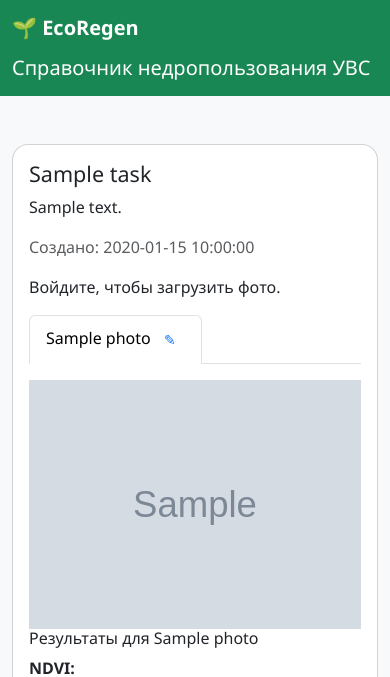
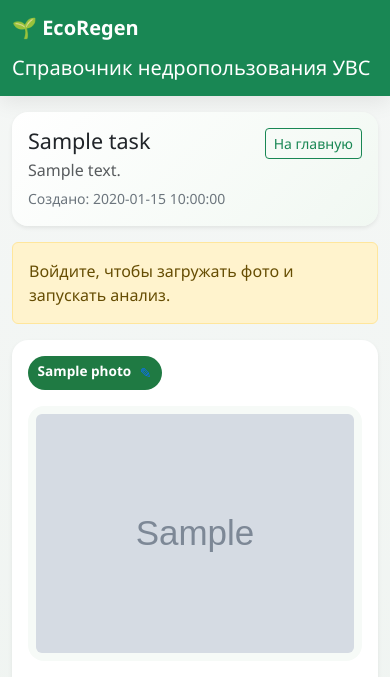
Before and after one commit to SodX1/EcoRegen, a FastAPI app: page /tasks/1 in a window 390 px wide. Shown: the top 677 px of the page. Run offline with FastAPI, Linux system fonts and the light colour scheme; tables that the repository leaves empty hold one stand-in row (values such as "Sample post"); grey boxes marked "Sample" are stand-in pictures.

Commit message:
update frontend

```diff
--- a/app/main.py
+++ b/app/main.py
@@ -2,7 +2,9 @@ from fastapi import FastAPI, Request, Depends
 from fastapi.staticfiles import StaticFiles
 from fastapi.middleware.cors import CORSMiddleware
 from fastapi.templating import Jinja2Templates
+from fastapi.responses import RedirectResponse
 from jose import jwt, JWTError
+from datetime import datetime, timedelta
 
 from .database import Base, engine, SessionLocal
 from . import models
@@ -61,11 +63,35 @@ async def add_user_to_request(request: Request, call_next):
 
 
 @app.get("/")
-def home(request: Request):
-    # Показываем последние задачи на главной странице
+def home(request: Request, start_date: str | None = None, end_date: str | None = None):
+    if not request.state.user:
+        return RedirectResponse(url="/login", status_code=303)
+
+    # Показываем задачи на главной странице с опциональной фильтрацией по дате.
     db = SessionLocal()
     try:
-        tasks = db.query(Task).order_by(Task.created_at.desc()).limit(5).all()
+        query = db.query(Task)
+        try:
+            if start_date:
+                sd = datetime.strptime(start_date, "%Y-%m-%d")
+                query = query.filter(Task.created_at >= sd)
+            if end_date:
+                ed = datetime.strptime(end_date, "%Y-%m-%d") + timedelta(days=1)
+                query = query.filter(Task.created_at < ed)
+        except Exception:
+            start_date = None
+            end_date = None
+
+        tasks = query.order_by(Task.created_at.desc()).limit(20).all()
     finally:
         db.close()
-    return templates.TemplateResponse("home.html", {"request": request, "user": request.state.user, "tasks": tasks})
+    return templates.TemplateResponse(
+        "home.html",
+        {
+            "request": request,
+            "user": request.state.user,
+            "tasks": tasks,
+            "start_date": start_date,
+            "end_date": end_date,
+        },
+    )
--- a/app/static/css/style.css
+++ b/app/static/css/style.css
@@ -1,5 +1,6 @@
 body {
     font-family: 'Segoe UI', sans-serif;
+    background: linear-gradient(180deg, #f5f7f6 0%, #edf3ef 100%);
 }
 .card {
     border-radius: 1rem;
@@ -10,5 +11,93 @@ body {
 
 a, u {
   text-decoration: none;
-  color: "#rrggbb";
+    color: #1f6f4a;
 }
+
+.navbar {
+    box-shadow: 0 6px 20px rgba(0, 0, 0, 0.08);
+}
+
+.task-page .task-header {
+    background: linear-gradient(135deg, #ffffff 0%, #f1f8f2 100%);
+}
+
+.task-workspace .nav-pills .nav-link {
+    border-radius: 999px;
+    background: #e8f2ea;
+    color: #205739;
+    font-weight: 600;
+}
+
+.task-workspace .nav-pills .nav-link.active {
+    background: #1f7a43;
+    color: #fff;
+}
+
+.task-photo {
+    background: #f6faf7;
+}
+
+.task-photo-center {
+    background: #f6faf7;
+    border: 1px solid #e2ece4;
+}
+
+.task-photo-center img {
+    max-height: 440px;
+    width: auto;
+}
+
+.analysis-tabs {
+    border-bottom: 0;
+}
+
+.analysis-tabs .nav-link {
+    color: #1f6f4a;
+    font-weight: 600;
+}
+
+.analysis-tabs .nav-link.active {
+    background: #f8fbf9;
+    border-color: #e2ece4 #e2ece4 #f8fbf9;
+    color: #1b5d3b;
+}
+
+.compact-tool {
+    background: #f8fbf9;
+    border: 1px solid #e2ece4;
+}
+
+.compact-form .form-control,
+.compact-form .form-select {
+    border-radius: 0.6rem;
+}
+
+.compact-tool img {
+    border: 1px solid #dce8de;
+}
+
+@media (max-width: 992px) {
+    .task-page .task-header .card-body {
+        padding: 1rem;
+    }
+}
+
+@media (max-width: 576px) {
+    .container.mt-5 {
+        margin-top: 1rem !important;
+    }
+
+    .task-workspace .nav-pills {
+        gap: 0.35rem !important;
+    }
+
+    .task-workspace .nav-pills .nav-link {
+        padding: 0.35rem 0.6rem;
+        font-size: 0.85rem;
+    }
+
+    .task-photo-center img {
+        max-height: 280px;
+    }
+}
--- a/app/templates/login.html
+++ b/app/templates/login.html
@@ -21,6 +21,7 @@
           </div>
           <button type="submit" class="btn btn-success w-100">Войти</button>
         </form>
+        <p class="mt-3 text-center mb-0">Нет аккаунта? <a href="/register">Зарегистрироваться</a></p>
       </div>
     </div>
   </div>
--- a/app/templates/task_detail.html
+++ b/app/templates/task_detail.html
@@ -1,29 +1,45 @@
 {% extends "base.html" %}
 {% block content %}
-<div class="card">
+<div class="task-page">
+  <div class="task-header card shadow-sm border-0">
+    <div class="card-body d-flex flex-wrap justify-content-between align-items-start gap-3">
+      <div>
+        <h4 class="mb-1">{{ task.title }}</h4>
+        <p class="mb-1 text-muted">{{ task.description or 'Описание отсутствует' }}</p>
+        <small class="text-secondary">Создано: {{ task.created_at }}</small>
+      </div>
+      <a href="/" class="btn btn-outline-success btn-sm">На главную</a>
+    </div>
+  </div>
+
+  {% if not user %}
+    <div class="alert alert-warning mt-3 mb-0">Войдите, чтобы загружать фото и запускать анализ.</div>
+  {% else %}
+    <div class="card shadow-sm border-0 mt-3">
       <div class="card-body">
-    <h4 class="card-title">{{ task.title }}</h4>
-    <p class="card-text">{{ task.description or '' }}</p>
-    <p class="text-muted">Создано: {{ task.created_at }}</p>
-    {% if not user %}
-      <p>Войдите, чтобы загрузить фото.</p>
-    {% else %}
-      <form action="/tasks/{{ task.id }}/upload" enctype="multipart/form-data" method="post">
-        <div class="mb-3">
-          <input type="file" name="files" accept="image/*" multiple required />
+        <h6 class="mb-3">Загрузка фото</h6>
+        <form action="/tasks/{{ task.id }}/upload" enctype="multipart/form-data" method="post" class="row g-2 align-items-end">
+          <div class="col-md-9">
+            <label class="form-label mb-1">Выберите одно или несколько изображений</label>
+            <input type="file" name="files" accept="image/*" multiple required class="form-control" />
           </div>
-        <button class="btn btn-primary">Загрузить одно или несколько фото</button>
+          <div class="col-md-3 d-grid">
+            <button class="btn btn-success">Загрузить</button>
+          </div>
         </form>
+      </div>
+    </div>
   {% endif %}
 
   {% if task.photos and task.photos|length > 0 %}
-      <div class="mb-3">
-        <ul class="nav nav-tabs" id="photoTabs" role="tablist">
+    <div class="task-workspace card shadow-sm border-0 mt-3">
+      <div class="card-body">
+        <ul class="nav nav-pills flex-wrap gap-2" id="photoTabs" role="tablist">
           {% for photo in task.photos %}
             <li class="nav-item" role="presentation">
               <button class="nav-link {% if loop.first %}active{% endif %} photo-tab-button" id="photo-tab-{{ photo.id }}" data-bs-toggle="tab" data-bs-target="#photo-{{ photo.id }}" type="button" role="tab" aria-controls="photo-{{ photo.id }}" aria-selected="{{ 'true' if loop.first else 'false' }}">
                 <span class="photo-title" data-photo-id="{{ photo.id }}">{{ photo.title or ('Фото ' ~ loop.index) }}</span>
-                <span class="btn btn-sm btn-link text-decoration-none rename-photo-btn" data-photo-id="{{ photo.id }}" title="Переименовать" role="button">✎</span>
+                <span class="btn btn-sm btn-link text-decoration-none rename-photo-btn p-0 ms-1" data-photo-id="{{ photo.id }}" title="Переименовать" role="button">✎</span>
               </button>
             </li>
           {% endfor %}
@@ -32,109 +48,100 @@
         <div class="tab-content mt-3">
           {% for photo in task.photos %}
             <div class="tab-pane fade {% if loop.first %}show active{% endif %}" id="photo-{{ photo.id }}" role="tabpanel" aria-labelledby="photo-tab-{{ photo.id }}">
-              <div class="row">
-                <div class="col-md-6">
-                  <img src="{{ photo.path }}" class="img-fluid" alt="photo-{{ photo.id }}">
+              <div class="task-photo-center card border-0 mb-3">
+                <div class="card-body p-2 text-center">
+                  <img src="{{ photo.path }}" class="img-fluid rounded" alt="photo-{{ photo.id }}">
                 </div>
-                <div class="col-md-6">
-                  <h6>Результаты для {{ photo.title or ('Фото ' ~ loop.index) }}</h6>
-                  <div class="mb-2">
+              </div>
+
+              <ul class="nav nav-tabs analysis-tabs" id="analysis-tabs-{{ photo.id }}" role="tablist">
+                <li class="nav-item" role="presentation">
+                  <button class="nav-link active" id="ndvi-tab-{{ photo.id }}" data-bs-toggle="tab" data-bs-target="#ndvi-pane-{{ photo.id }}" type="button" role="tab" aria-controls="ndvi-pane-{{ photo.id }}" aria-selected="true">NDVI</button>
+                </li>
+                <li class="nav-item" role="presentation">
+                  <button class="nav-link" id="hsv-tab-{{ photo.id }}" data-bs-toggle="tab" data-bs-target="#hsv-pane-{{ photo.id }}" type="button" role="tab" aria-controls="hsv-pane-{{ photo.id }}" aria-selected="false">HSV</button>
+                </li>
+                <li class="nav-item" role="presentation">
+                  <button class="nav-link" id="segm-tab-{{ photo.id }}" data-bs-toggle="tab" data-bs-target="#segm-pane-{{ photo.id }}" type="button" role="tab" aria-controls="segm-pane-{{ photo.id }}" aria-selected="false">Сегментация</button>
+                </li>
+              </ul>
+
+              <div class="tab-content compact-tool border-top-0 rounded-bottom p-3">
+                <div class="tab-pane fade show active" id="ndvi-pane-{{ photo.id }}" role="tabpanel" aria-labelledby="ndvi-tab-{{ photo.id }}">
                   {% if photo.ndvi and photo.ndvi.ndvi_path %}
-                      <div><strong>NDVI:</strong></div>
-                      <img src="{{ photo.ndvi.ndvi_path }}" class="img-fluid" alt="ndvi-{{ photo.id }}">
-                      <div class="small text-muted">Параметры: {{ photo.ndvi.ndvi_params or '-' }}</div>
+                    <img src="{{ photo.ndvi.ndvi_path }}" class="img-fluid rounded mb-2" alt="ndvi-{{ photo.id }}">
+                    <div class="small text-muted mb-2">{{ photo.ndvi.ndvi_params or '-' }}</div>
                   {% elif photo.ndvi and photo.ndvi.ndvi_error %}
-                      <div class="alert alert-warning">NDVI не получилось: {{ photo.ndvi.ndvi_error }}</div>
-                    {% else %}
+                    <div class="alert alert-warning py-2 mb-2">{{ photo.ndvi.ndvi_error }}</div>
                   {% endif %}
-                    <hr />
-                    <form action="/tasks/{{ task.id }}/ndvi" method="post" class="row g-2 ndvi-form">
+                  <form action="/tasks/{{ task.id }}/ndvi" method="post" class="row g-2 ndvi-form compact-form">
                     <input type="hidden" name="photo_path" value="{{ photo.id }}" />
-                      <div class="col-auto">
-                        <label class="form-label">Red index</label>
-                        <input type="number" name="red_index" value="0" class="form-control" min="0" />
+                    <div class="col-sm-4">
+                      <input type="number" name="red_index" value="0" class="form-control form-control-sm" min="0" placeholder="Red" />
                     </div>
-                      <div class="col-auto">
-                        <label class="form-label">NIR index</label>
-                        <input type="number" name="nir_index" value="3" class="form-control" min="0" />
+                    <div class="col-sm-4">
+                      <input type="number" name="nir_index" value="3" class="form-control form-control-sm" min="0" placeholder="NIR" />
                     </div>
-                      <div class="col-auto align-self-end">
-                        <button class="btn btn-success">Сделать NDVI</button>
+                    <div class="col-sm-4 d-grid">
+                      <button class="btn btn-success btn-sm">Сделать</button>
                     </div>
                   </form>
                 </div>
 
-                  <div class="mb-2">
+                <div class="tab-pane fade" id="hsv-pane-{{ photo.id }}" role="tabpanel" aria-labelledby="hsv-tab-{{ photo.id }}">
                   {% if photo.analysis and photo.analysis.analysis_path %}
-                      <div><strong>HSV анализ:</strong></div>
-                      <img src="{{ photo.analysis.analysis_path }}" class="img-fluid" alt="analysis-{{ photo.id }}">
-                      <div class="small text-muted">Параметры: {{ photo.analysis.analysis_params or '-' }}</div>
+                    <img src="{{ photo.analysis.analysis_path }}" class="img-fluid rounded my-2" alt="analysis-{{ photo.id }}">
+                    <div class="small text-muted mb-2">{{ photo.analysis.analysis_params or '-' }}</div>
                   {% elif photo.analysis and photo.analysis.analysis_error %}
-                      <div class="alert alert-warning">HSV анализ не удался: {{ photo.analysis.analysis_error }}</div>
-                    {% else %}
+                    <div class="alert alert-warning py-2 mt-2 mb-2">{{ photo.analysis.analysis_error }}</div>
                   {% endif %}
-                    <hr />
-                    <form action="/tasks/{{ task.id }}/analyze_hsv" method="post" class="row g-2 hsv-form">
+                  <form action="/tasks/{{ task.id }}/analyze_hsv" method="post" class="row g-2 hsv-form compact-form mt-1">
                     <input type="hidden" name="photo_path" value="{{ photo.id }}" />
-                      <div class="col-auto">
-                        <label class="form-label">Hue low (°)</label>
-                        <input type="number" name="hue_low" value="35" class="form-control" step="1" min="0" max="360" />
-                      </div>
-                      <div class="col-auto">
-                        <label class="form-label">Hue high (°)</label>
-                        <input type="number" name="hue_high" value="85" class="form-control" step="1" min="0" max="360" />
-                      </div>
-                      <div class="col-auto">
-                        <label class="form-label">Sat min (0..1)</label>
-                        <input type="number" name="sat_min" value="0.2" class="form-control" step="0.01" min="0" max="1" />
-                      </div>
-                      <div class="col-auto">
-                        <label class="form-label">Val min (0..1)</label>
-                        <input type="number" name="val_min" value="0.2" class="form-control" step="0.01" min="0" max="1" />
-                      </div>
-                      <div class="col-auto align-self-end">
-                        <button class="btn btn-success">Запустить HSV-анализ</button>
+                    <div class="col-sm-3"><input type="number" name="hue_low" value="35" class="form-control form-control-sm" min="0" max="360" placeholder="Hue low" /></div>
+                    <div class="col-sm-3"><input type="number" name="hue_high" value="85" class="form-control form-control-sm" min="0" max="360" placeholder="Hue high" /></div>
+                    <div class="col-sm-3"><input type="number" name="sat_min" value="0.2" step="0.01" class="form-control form-control-sm" min="0" max="1" placeholder="Sat" /></div>
+                    <div class="col-sm-3"><input type="number" name="val_min" value="0.2" step="0.01" class="form-control form-control-sm" min="0" max="1" placeholder="Val" /></div>
+                    <div class="col-12 d-grid d-sm-flex justify-content-sm-end">
+                      <button class="btn btn-success btn-sm px-3">Запустить</button>
                     </div>
                   </form>
                 </div>
 
-                  <div class="mb-2">
-                    <h6>Сегментация</h6>
-                    <form action="/tasks/{{ task.id }}/segment" method="post" class="row g-2 segm-form">
+                <div class="tab-pane fade" id="segm-pane-{{ photo.id }}" role="tabpanel" aria-labelledby="segm-tab-{{ photo.id }}">
+                  <form action="/tasks/{{ task.id }}/segment" method="post" class="row g-2 segm-form compact-form mt-1">
                     <input type="hidden" name="photo_path" value="{{ photo.id }}" />
-                      <div class="col-auto">
-                        <label class="form-label">Метод</label>
-                        <select name="method" class="form-select">
-                          <option value="yolo">YOLO (если установлен)</option>
-                          <option value="maskrcnn">Mask R-CNN (torchvision, fallback)</option>
+                    <div class="col-sm-6">
+                      <select name="method" class="form-select form-select-sm">
+                        <option value="yolo">YOLO</option>
+                        <option value="maskrcnn">Mask R-CNN</option>
                       </select>
                     </div>
-                      <div class="col-auto">
-                        <label class="form-label">Confidence</label>
-                        <input type="number" name="conf" value="0.25" step="0.01" min="0" max="1" class="form-control" />
+                    <div class="col-sm-3">
+                      <input type="number" name="conf" value="0.25" step="0.01" min="0" max="1" class="form-control form-control-sm" />
                     </div>
-                      <div class="col-auto align-self-end">
-                        <button class="btn btn-primary">Запустить сегментацию</button>
+                    <div class="col-sm-3 d-grid">
+                      <button class="btn btn-primary btn-sm">Запустить</button>
                     </div>
                   </form>
 
                   {% if photo.segmentation and photo.segmentation.segmentation_path %}
-                      <div class="mt-3">
-                        <h6>Результат сегментации</h6>
-                        <img src="{{ photo.segmentation.segmentation_path }}" class="img-fluid" alt="segmentation-{{ photo.id }}">
-                        <div class="small text-muted">Параметры: {{ photo.segmentation.segmentation_params or '-' }}</div>
-                      </div>
+                    <img src="{{ photo.segmentation.segmentation_path }}" class="img-fluid rounded mt-2" alt="segmentation-{{ photo.id }}">
+                    <div class="small text-muted mt-1">{{ photo.segmentation.segmentation_params or '-' }}</div>
                   {% elif photo.segmentation and photo.segmentation.segmentation_error %}
-                      <div class="mt-3 alert alert-warning">Сегментация не удалась: {{ photo.segmentation.segmentation_error }}</div>
+                    <div class="alert alert-warning py-2 mt-2 mb-0">{{ photo.segmentation.segmentation_error }}</div>
                   {% endif %}
-                  </div>
                 </div>
               </div>
             </div>
           {% endfor %}
         </div>
       </div>
+    </div>
+  {% else %}
+    <div class="alert alert-info mt-3 mb-0">Пока нет фото. Загрузите изображения, чтобы открыть инструменты анализа.</div>
   {% endif %}
+</div>
+
 <script src="/static/js/hsv.js"></script>
 <script src="/static/js/ndvi.js"></script>
 <script src="/static/js/photos.js"></script>
```
Also changed, not shown: app/templates/home.html (+5 -4 lines), 1 other file. Lines whose indentation alone changed are shown as unchanged.
